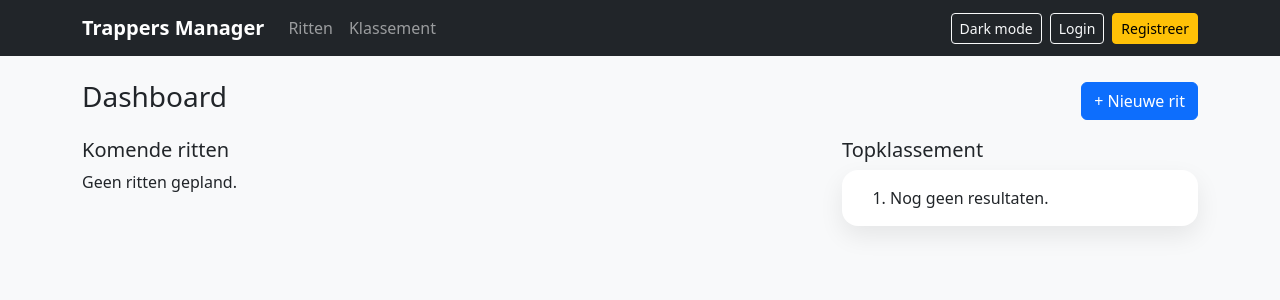
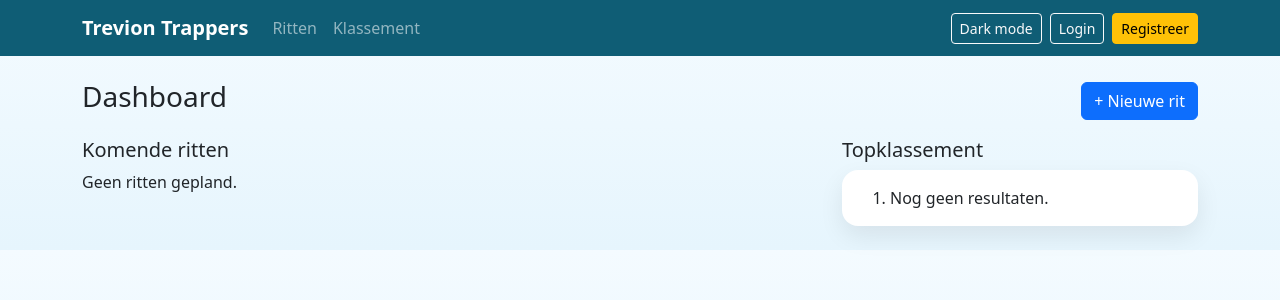
Before and after one commit to wauterstoon/TrevionTrappers, a Django app: template rides/templates/rides/dashboard.html in a window 1280 px wide. Shown: the top 300 px of the page. Run offline with Django 5.2, Linux system fonts and the light colour scheme; the template is opened without the code that fills it, so the values that code supplies are empty; some libraries are stand-ins or nearby versions.

Commit message:
Update app title and apply Trevion brand palette

```diff
--- a/static/css/app.css
+++ b/static/css/app.css
@@ -1,3 +1,30 @@
+:root {
+  --tt-deep-blue: #0f5d75;
+  --tt-light-blue: #c4e7fb;
+  --tt-green: #337838;
+  --tt-cyan: #008eaf;
+  --tt-lime: #a2c617;
+
+  --bs-primary: var(--tt-cyan);
+  --bs-primary-rgb: 0, 142, 175;
+  --bs-secondary: var(--tt-deep-blue);
+  --bs-secondary-rgb: 15, 93, 117;
+  --bs-success: var(--tt-green);
+  --bs-success-rgb: 51, 120, 56;
+  --bs-warning: var(--tt-lime);
+  --bs-warning-rgb: 162, 198, 23;
+  --bs-info: var(--tt-light-blue);
+  --bs-info-rgb: 196, 231, 251;
+}
+
+.tt-body-bg {
+  background: linear-gradient(180deg, #f4fbff 0%, #e6f5fd 100%);
+}
+
+.tt-navbar {
+  background-color: var(--tt-deep-blue);
+}
+
 .card-sport {
   border: 0;
   border-radius: 1rem;
@@ -36,7 +63,7 @@
 
 .podium-place { font-weight: 700; font-size: 1.2rem; }
 .podium-name { font-weight: 600; }
-.podium-points { font-size: 1.1rem; color: #0d6efd; }
+.podium-points { font-size: 1.1rem; color: var(--tt-cyan); }
 .podium-finish { color: #6c757d; font-size: .9rem; }
 
 @media (max-width: 768px) {
--- a/templates/base.html
+++ b/templates/base.html
@@ -3,15 +3,15 @@
 <head>
   <meta charset="UTF-8">
   <meta name="viewport" content="width=device-width, initial-scale=1.0">
-  <title>{% block title %}Trappers Manager{% endblock %}</title>
+  <title>{% block title %}Trevion Trappers{% endblock %}</title>
   <link href="https://cdn.jsdelivr.net/npm/bootstrap@5.3.3/dist/css/bootstrap.min.css" rel="stylesheet">
   <link rel="stylesheet" href="/static/css/app.css">
   <script src="https://unpkg.com/htmx.org@1.9.12"></script>
 </head>
-<body class="bg-body-tertiary">
-<nav class="navbar navbar-expand-lg navbar-dark bg-dark sticky-top">
+<body class="tt-body-bg">
+<nav class="navbar navbar-expand-lg navbar-dark tt-navbar sticky-top">
   <div class="container">
-    <a class="navbar-brand fw-bold" href="/">Trappers Manager</a>
+    <a class="navbar-brand fw-bold" href="/">Trevion Trappers</a>
     <button class="navbar-toggler" type="button" data-bs-toggle="collapse" data-bs-target="#nav">
       <span class="navbar-toggler-icon"></span>
     </button>
```
